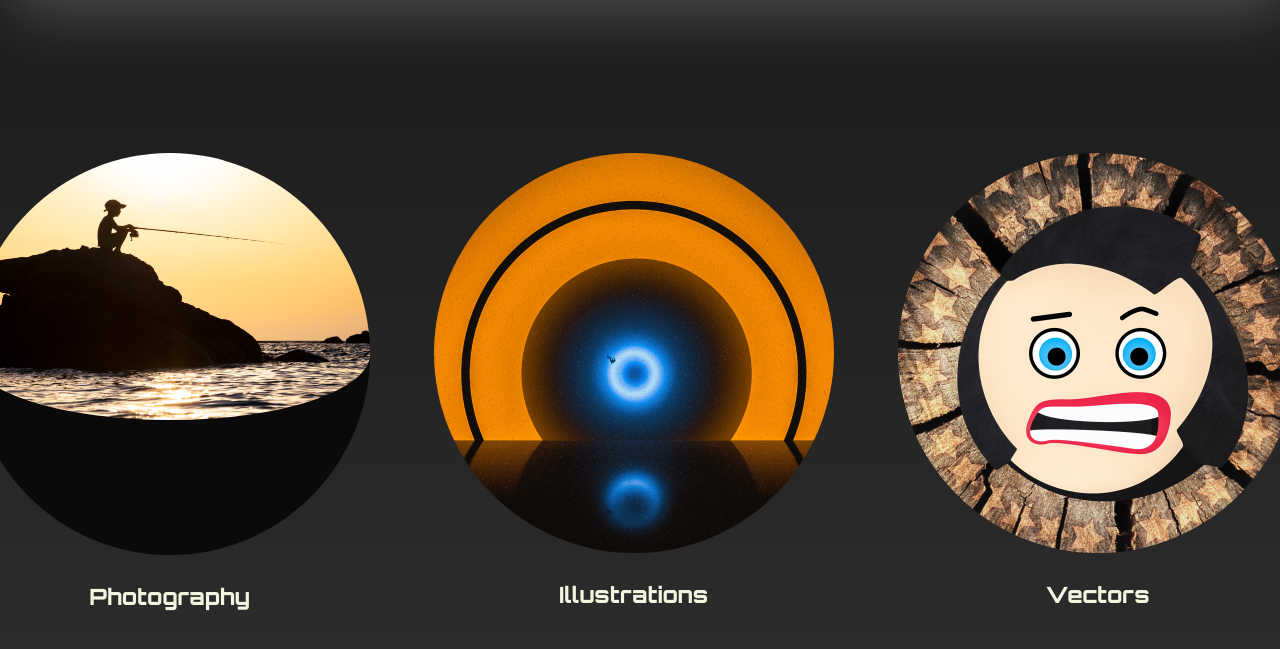
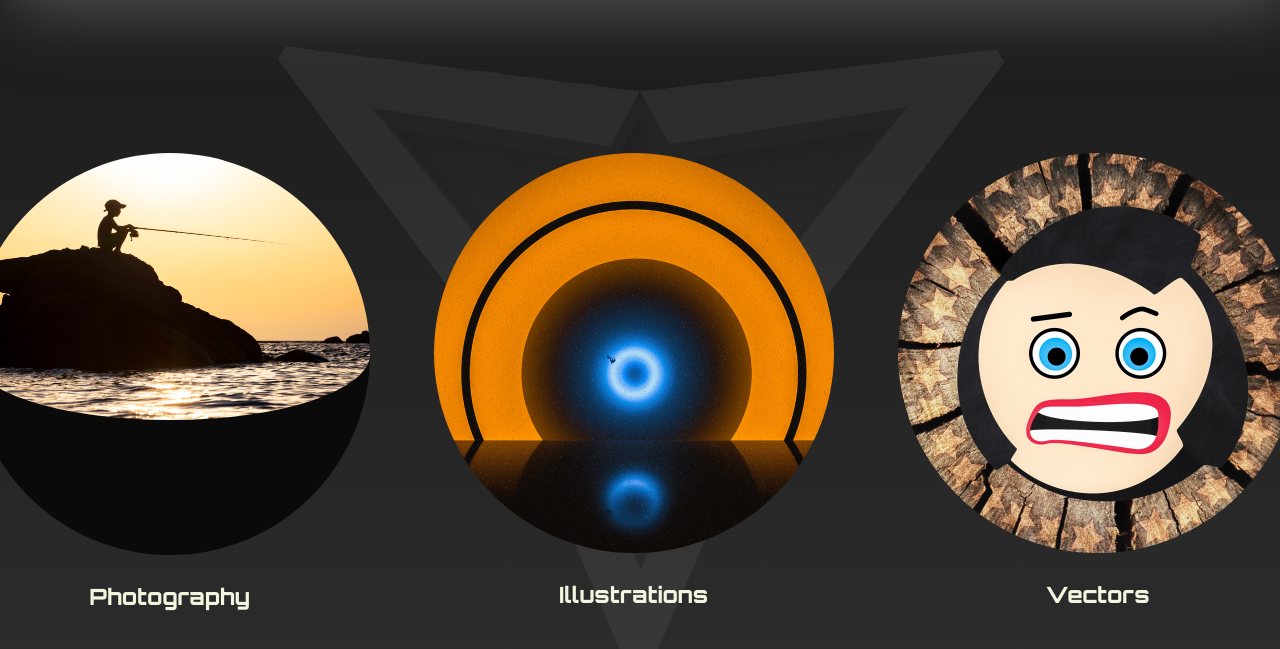
Before and after one commit to VidarHeritier/First-assignment-html---css, a plain HTML site: page index.html in a window 1280 px wide. Shown: the part 127-776 px from the top of the page. Drawn offline with Linux system fonts and the light colour scheme; the site is published under a folder, as on GitHub Pages, so addresses that start at the root find nothing.

Commit message:
background

```diff
--- a/index.css
+++ b/index.css
@@ -4,7 +4,7 @@ body {
   margin: 0;
   padding: 0;
   text-size-adjust: 1rem;
-  background-image: url("/images/background-2.png"),
+  background-image: url("./images/background-2.png"),
     linear-gradient(rgb(25, 25, 25), rgb(44, 44, 44));
   background-repeat: no-repeat;
   background-position: center center;
```
